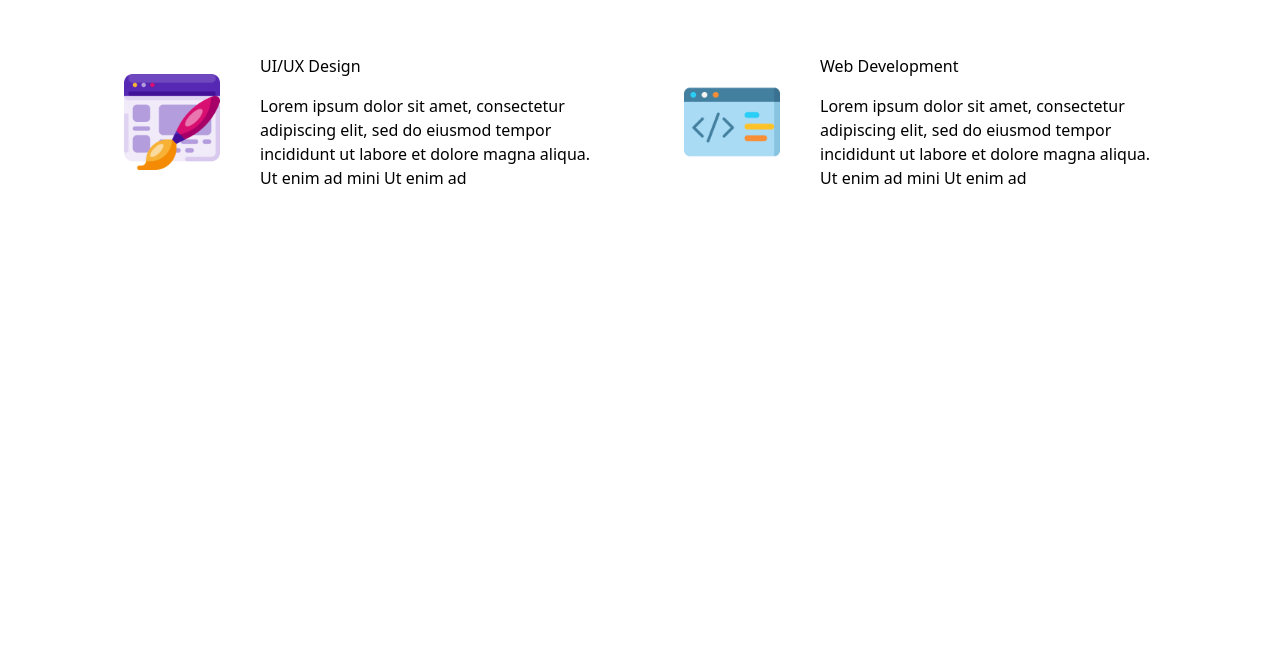
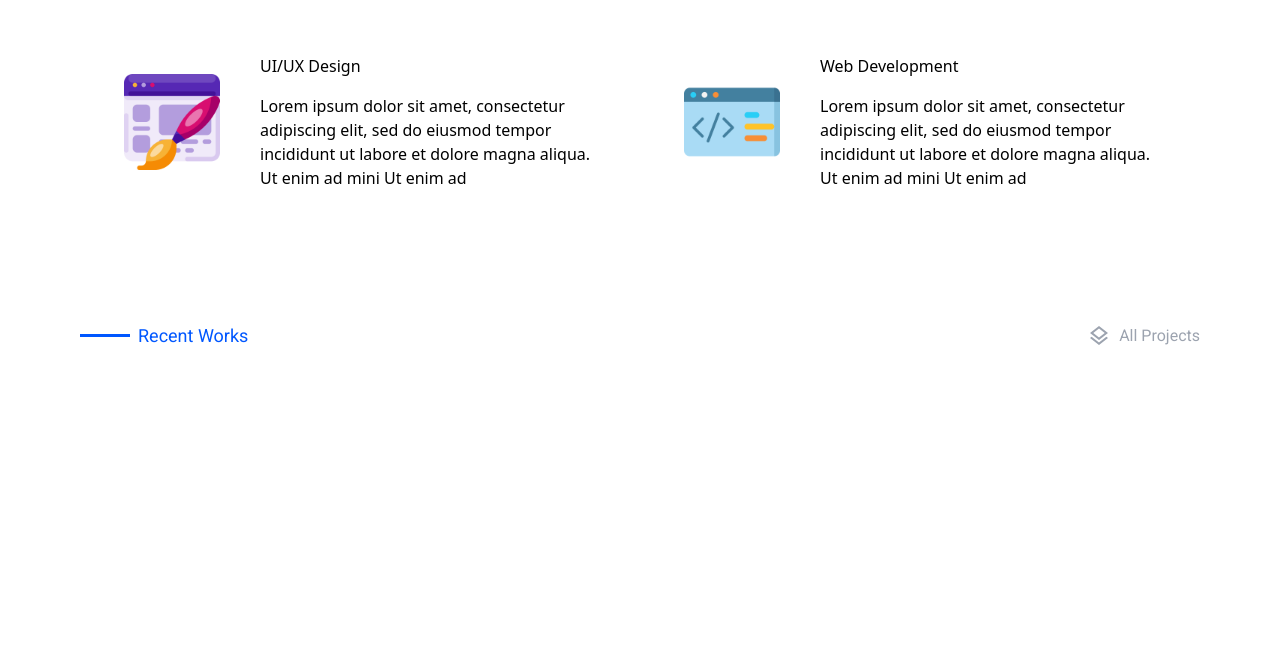
Before and after one commit to indra-g/Portfolio-Website, a React (Create React App) app in the folder Client/: page / in a window 1280 px wide. Shown: the part 2126-2788 px from the top of the page. Before the commit the page ends 2408 px from the top, so only its background shows below. Built offline with nearby package versions, Linux system fonts and the light colour scheme.

Commit message:
Home page done except carousal

```diff
--- a/Client/src/components/Home/expertise/Grid.tsx
+++ b/Client/src/components/Home/expertise/Grid.tsx
@@ -3,7 +3,10 @@ import uiImg from "../../../assets/pngs/uiImg.png";
 
 const Grid = () => {
   return (
-    <div className="grid grid-cols-1 md:grid-cols-2 h-4/5 gap-10 lg:gap-0 md:mx-10 lg:mx-20 my-10 md:my-0">
+    <div
+      style={{ minHeight: "80vh" }}
+      className="grid grid-cols-1 md:grid-cols-2 gap-10 lg:gap-0 md:mx-10 lg:mx-20 my-10 md:my-0"
+    >
       <div className="flex items-center space-x-5 md:space-x-10 justify-center">
         <img className="h-20 w-20 md:h-24 md:w-24" src={webImg} alt="webImg" />
         <div className="w-3/5">
--- a/Client/src/components/Home/expertise/MyExpertise.tsx
+++ b/Client/src/components/Home/expertise/MyExpertise.tsx
@@ -3,7 +3,7 @@ import Grid from "./Grid";
 const MyExpertise = () => {
   return (
     <>
-      <div data-aos="fade-left" className="h-screen">
+      <div data-aos="fade-left" className="min-h-screen">
         <div className="text-center">
           <p className="text-gray-500 font-roboto font-medium tracking-widest text-sm p-5 pt-5 md:pt-10">
             MY SKILLS
--- a/Client/src/components/Home/intro/NavBar.tsx
+++ b/Client/src/components/Home/intro/NavBar.tsx
@@ -12,14 +12,14 @@ const NavBar: React.FC = () => {
         <div className="flex">
           <Link
             to="/projects"
-            className="flex my-10 mx-2 md:m-10 text-gray-400 font-regular space-x-2 hover:text-gray-700 transition duration-300 font-roboto"
+            className="flex my-10 mx-2 md:m-10 text-gray-400 font-regular space-x-2 hover:text-gray-700 transition duration-300 font-roboto items-center"
           >
             <LayersOutlinedIcon />
-            <span>Projects</span>
+            <h6>Projects</h6>
           </Link>
-          <button className="flex my-10 mx-2 md:mx-10 font-regular space-x-2 text-gray-400 hover:text-gray-700 transition duration-300 font-roboto">
+          <button className="flex my-10 mx-2 md:mx-10 font-regular space-x-2 text-gray-400 hover:text-gray-700 transition duration-300 font-roboto ">
             <EmailOutlinedIcon />
-            <span>Contact</span>
+            <h6>Contact</h6>
           </button>
         </div>
       </nav>
--- /dev/null
+++ b/Client/src/components/Home/recentWork/Carousel.tsx
@@ -0,0 +1,11 @@
+import "./Carousel.css";
+
+const Carousel = () => {
+  return (
+    <>
+      <h1>Carousal comes here</h1>
+    </>
+  );
+};
+
+export default Carousel;
--- /dev/null
+++ b/Client/src/components/Home/recentWork/Footer.tsx
@@ -0,0 +1,38 @@
+import emailLogo from "../../../assets/svgs/email.svg";
+import githubLogo from "../../../assets/svgs/github-brand.svg";
+import linkedInLogo from "../../../assets/svgs/linkedin-brand.svg";
+
+const Footer = () => {
+  return (
+    <div className="text-center py-4 lg:py-0">
+      <p className="font-medium font-roboto my-2 px-7">
+        Let's connect <br /> Lorem ipsum dolor sit amet, consectetur adipiscing
+        elit, sed do
+      </p>
+      <div className="flex items-center justify-center space-x-2 my-2">
+        <a href="https://github.com/indra-g">
+          <img
+            className="h-6 w-6 md:h-7 md:w-7"
+            src={githubLogo}
+            alt="githubLogo"
+          />
+        </a>
+        <a href="https://www.linkedin.com/in/indra-shekar-g-31a3561ba/">
+          <img
+            className="h-6 w-6 md:h-7 md:w-7"
+            src={linkedInLogo}
+            alt="linkedInLogo"
+          />
+        </a>
+        <button>
+          <img
+            className="h-7 w-7 md:h-8 md:w-8"
+            src={emailLogo}
+            alt="emailLogo"
+          />
+        </button>
+      </div>
+    </div>
+  );
+};
+export default Footer;
--- /dev/null
+++ b/Client/src/components/Home/recentWork/RecentWork.tsx
@@ -0,0 +1,32 @@
+import Footer from "./Footer";
+
+import LayersOutlinedIcon from "@mui/icons-material/LayersOutlined";
+import { Link } from "react-router-dom";
+import Carousel from "./Carousel";
+
+import line from "../../../assets/svgs/line.svg";
+
+const RecentWork = () => {
+  return (
+    <div data-aos="fade-right" className="min-h-screen">
+      <div className="flex justify-between mx-5 md:mx-20 py-16 md:py-10">
+        <div className="flex items-center space-x-2">
+          <img src={line} alt="line"></img>
+          <h6 className="text-primary font-roboto md:text-lg">Recent Works</h6>
+        </div>
+        <Link
+          to="/projects"
+          className="flex text-gray-400 font-regular space-x-2 hover:text-gray-700 transition duration-300 font-roboto items-center"
+        >
+          <LayersOutlinedIcon />
+          <h6>All Projects</h6>
+        </Link>
+      </div>
+      <div style={{ minHeight: "70vh" }} className="flex items-center">
+        <Carousel />
+      </div>
+      <Footer />
+    </div>
+  );
+};
+export default RecentWork;
--- a/Client/src/components/Home/whatIDo/WhatIDoText.tsx
+++ b/Client/src/components/Home/whatIDo/WhatIDoText.tsx
@@ -9,7 +9,7 @@ const WhatIDoText: React.FC = () => {
       className="flex-1 flex flex-col justify-evenly items-end h-screen lg:border-b lg:border-black"
     >
       <div className="flex space-x-2 mr-5 md:mr-20">
-        <h6 className="text-primary font-roboto py-4 text-lg">What I Do</h6>
+        <h6 className="text-primary font-roboto py-4 md:text-lg">What I Do</h6>
         <img src={line} alt="line"></img>
       </div>
       <div className="mx-5 md:mr-20">
--- a/Client/src/pages/Home.tsx
+++ b/Client/src/pages/Home.tsx
@@ -1,6 +1,7 @@
 import Intro from "../components/Home/intro/Intro";
 import WhatIDo from "../components/Home/whatIDo/WhatIDo";
 import MyExpertise from "../components/Home/expertise/MyExpertise";
+import RecentWork from "../components/Home/recentWork/RecentWork";
 
 const Home = () => {
   return (
@@ -8,6 +9,7 @@ const Home = () => {
       <Intro />
       <WhatIDo />
       <MyExpertise />
+      <RecentWork />
     </div>
   );
 };
```
Also changed, not shown: Client/src/assets/svgs/email.svg (added), Client/src/components/Home/recentWork/Carousel.css (added).
